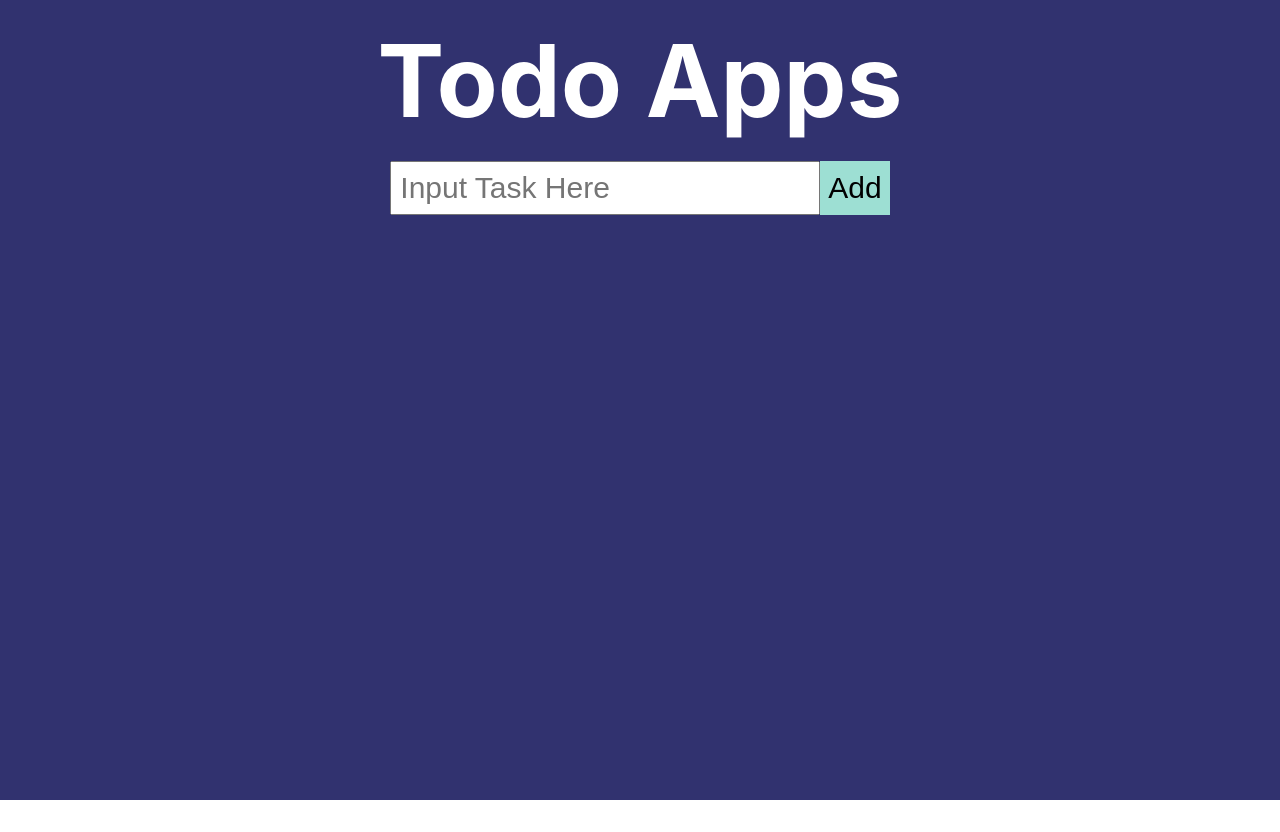
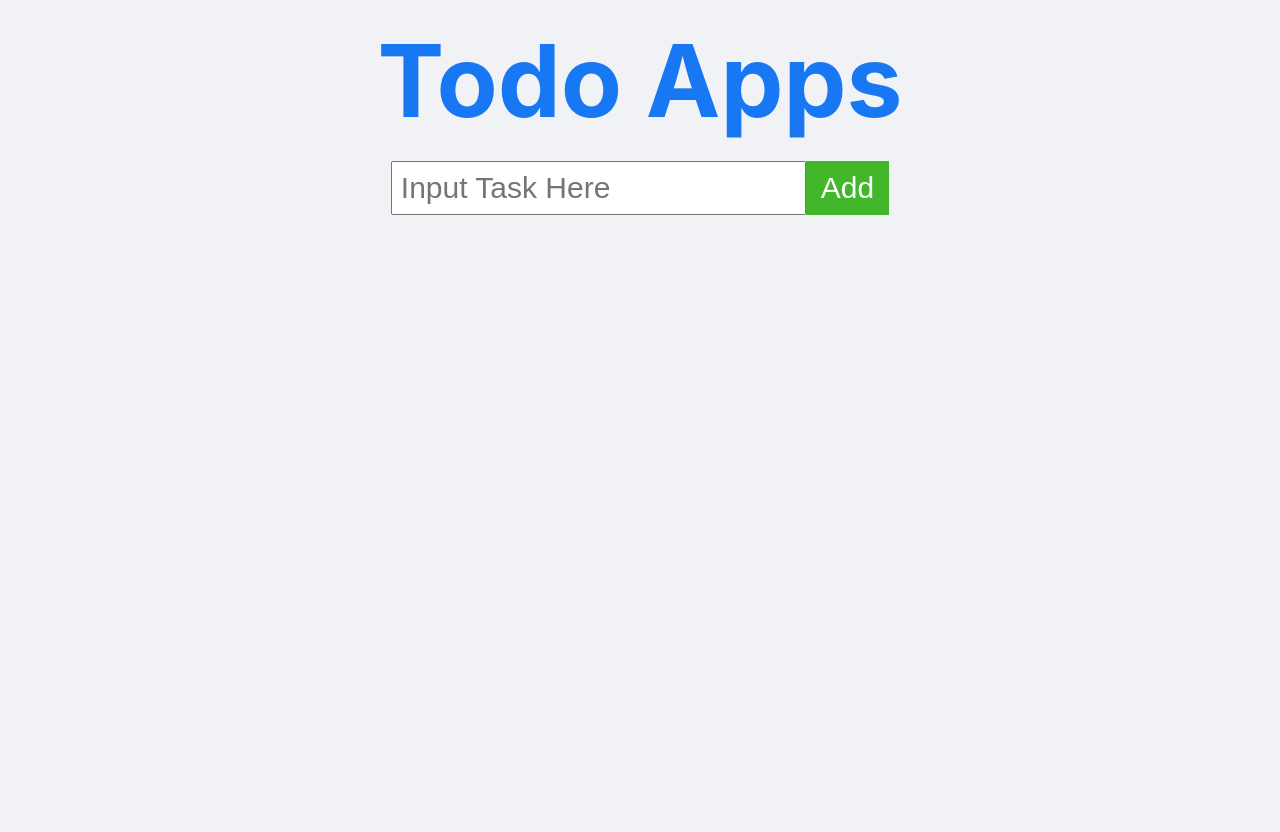
Before and after one commit to GilsEce/react-todo-apps-with-redux, a React (Create React App) app: page / in a window 1280 px wide. Before the commit the page ends 800 px from the top, so only its background shows below. Built offline with nearby package versions, Linux system fonts and the light colour scheme.

Commit message:
modify some style specialy color

```diff
--- a/src/Todos/Todo.jsx
+++ b/src/Todos/Todo.jsx
@@ -46,7 +46,7 @@ const Todo = React.memo((props) => {
   return (
     <div className="todo-container">
       <div className="newtask-container">
-        <h1 style={{ margin: "0", padding: "20px 0", color: "white",fontSize:'100px' }}>
+        <h1 style={{ margin: "0", padding: "20px 0", color: "#1877f2",fontSize:'100px' }}>
           Todo Apps
         </h1>
         <input
--- a/src/Todos/Todos.css
+++ b/src/Todos/Todos.css
@@ -1,8 +1,9 @@
 .todo-container {
   min-height: 100vh;
   min-width: 100%;
-  background-color: #31326f;
+  background-color: rgb(240 242 245);
   text-align: center;
+  padding-bottom: 2rem;
 }
 
 .task-input {
@@ -10,7 +11,7 @@
   font-size: 30px;
   font-weight: 300;
   height: 100%;
-  width: 410px;
+  width: 395px;
 }
 
 .newtask-container,
@@ -26,18 +27,24 @@
   height: 100%;
 }
 .btn-delete {
-  font-size:30px;
+  font-size: 30px;
   padding: 0.5rem;
+  color: white;
+  outline: none;
+  border: 0;
+  box-shadow: none;
+  background-color: #cc0000;
 }
 
 .btn-newtask {
-  height:3.4rem;
-  font-size:30px;
-  padding: 0.5rem;
+  padding: 0 15px;
+  height: 3.4rem;
+  font-size: 30px;
   outline: none;
   border: 0;
   box-shadow: none;
-  background-color: #9ddfd3;
+  color:white;
+  background-color: #42b72a;
 }
 
 .active {
```
